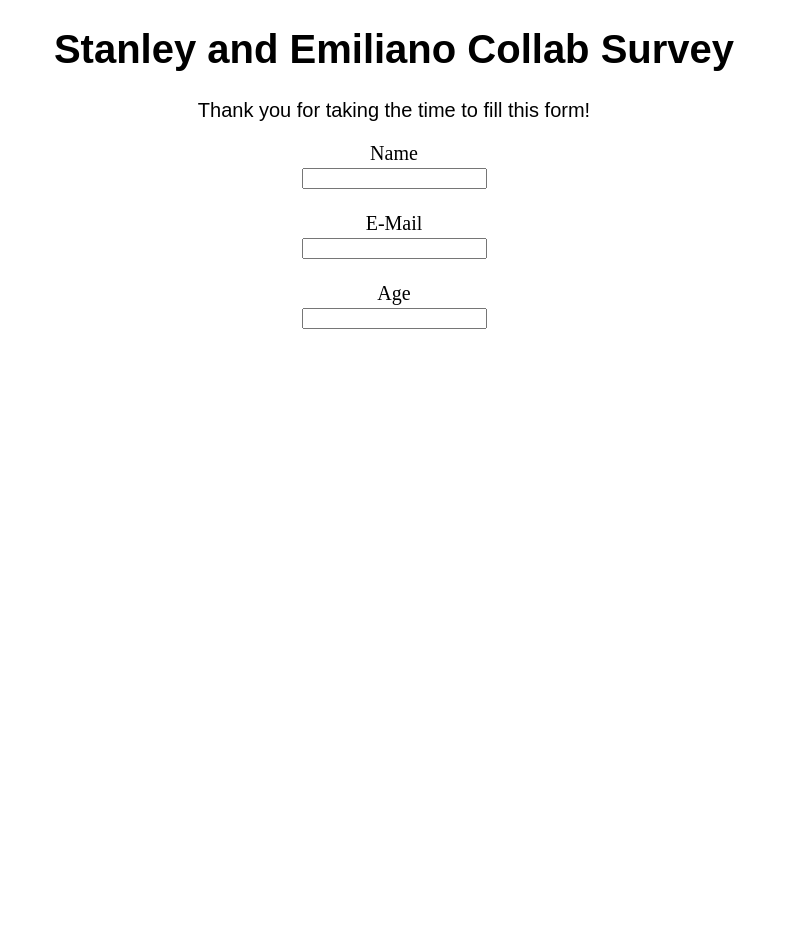
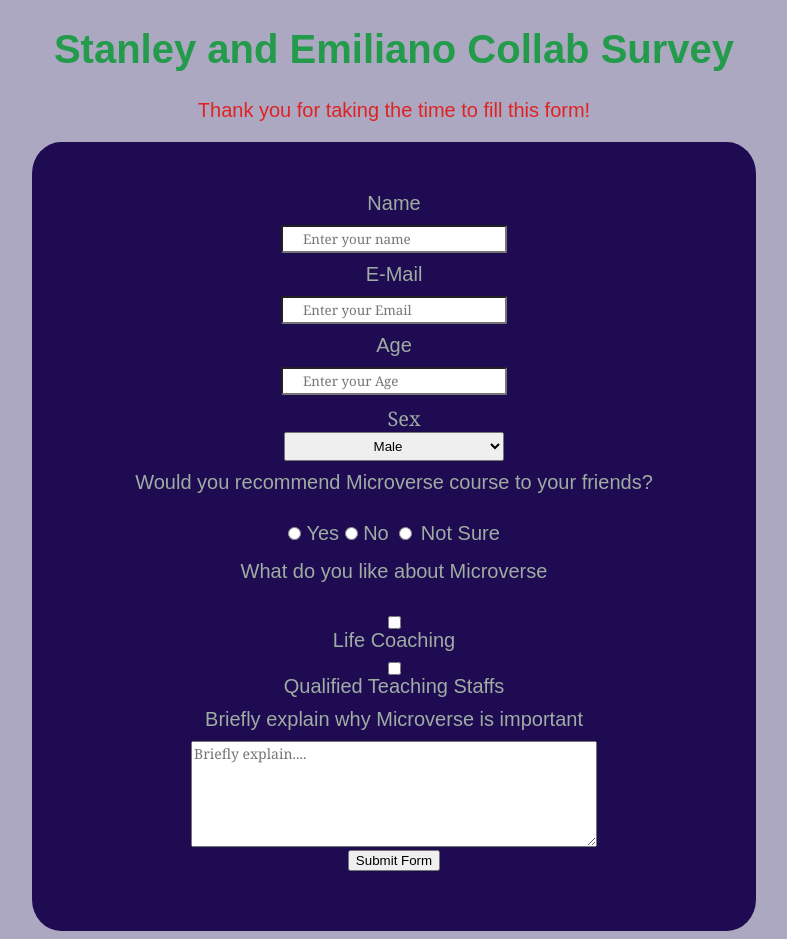
Before and after one commit to happiguru/stanley_emiliano_collab, a plain HTML site: page index.html in a window 1280 px wide. Shown: the whole page, without its empty margins (246-1033 px from the left). Before the commit the page ends 800 px from the top, so only its background shows below. Drawn offline with Linux system fonts and the light colour scheme.

Commit message:
Added the last part and some css too

```diff
--- a/index.css
+++ b/index.css
@@ -1,14 +1,84 @@
+body {
+    font-family: Arial, Helvetica, sans-serif;
+    font-size: 20px;
+    background-color: rgb(172, 168, 194);
+    color: rgb(159, 172, 163);
+}
+#main {
+    background-color: rgb(30, 11, 82);
+    margin: 0px 270px 0px 270px;
+    border-radius: 4%;
+    padding-bottom: 60px;
+}
+
 h1{
     font-size: 40px;
     text-align: center;
     font-family: Arial, Helvetica, sans-serif;
+    color: rgb(35, 155, 75);
 }
 #description{
     font-size: 20px;
     text-align: center;
     font-family:Arial, Helvetica, sans-serif;
+    color: rgb(223, 35, 35);
 }
 #survey-form{
+    margin-top: 20px;
+    padding-top: 50px;
     font-size: 20px;
     text-align: center;
+    margin: 0 auto;
 }
+
+#dropdown {
+    display: block;
+    text-align: center;
+    margin: 0 auto;
+    margin-top: 0px;
+    margin-bottom: 10px;
+    width: 220px;
+    padding: 5px;
+    border-radius: 2px;
+}
+#number, #email, #name, #sex {
+    width: 200px;
+    height: 22px;
+    border-radius: 2px;
+    padding-left: 20px;
+    margin: 10px;
+    font-family: Cambria, Cochin, Georgia, Times, 'Times New Roman', serif;
+}
+#yes, #no, #not_sure {
+    margin: 0 auto;
+    display: inline-block;
+    text-align: center;
+    margin-top: 10px;
+    margin-bottom: 10px;
+    padding: 20px;
+}
+
+#life_coaching, #qualified, #opinion, #explanation, #like, #recommendation {
+    margin: 0 auto;
+    margin-top: 10px;
+    margin-top: 10px;
+    display: block;
+    text-align: center;
+}
+
+#opinion {
+    height: 100px;
+    width: 400px;
+    text-align: left;
+    font-family: Cambria, Cochin, Georgia, Times, 'Times New Roman', serif;
+    font-size: 14px;
+}
+}
+#submit {
+    margin-top: 20px;
+    margin-bottom: 50px;
+    width: auto;
+    height: 25px;
+    font-size: 20px;
+    font-family: Arial, Helvetica, sans-serif;
+}
--- a/index.html
+++ b/index.html
@@ -8,21 +8,48 @@
         <script src="https://cdn.freecodecamp.org/testable-projects-fcc/v1/bundle.js"></script>
         <h1 id='title'>Stanley and Emiliano Collab Survey</h1>
         <p id='description'>Thank you for taking the time to fill this form!</p>
+        <div id="main">
+
         <form id="survey-form">
-            <label>Name</label>
+            <label id="name-label">Name</label>
             <br>
-            <input id="name" required type="text">
+            <input id="name" required type="text" placeholder="Enter your name">
+
             <br>
+            <label id="email-label">E-Mail</label>
             <br>
-            <label>E-Mail</label>
+            <input id="email" type="email" required placeholder="Enter your Email">
+
             <br>
-            <input id="email" type="email" required>
+            <label id="number-label">Age</label>
             <br>
+            <input id="number" type="number" required min="1" max="75" placeholder="Enter your Age" >
             <br>
-            <label>Age</label>
-            <br>
-            <input id="number" type="number" required>
 
+            <label id="sex">Sex</label>
+            <select   id="dropdown">
+                <option value="Male">Male</option>
+                <option value="Female">Female</option>
+                <option value="Others">Others</option>
+              </select>
+              <label id="recommendation">Would you recommend Microverse course to your friends?</label><br>
+
+              <input type="radio" id="yes" name="yes.." value="Yes">
+              <label id="yes_label">Yes</label>
+              <input type="radio" id="no" name="yes.." value="No">
+              <label id="no_label">No</label>
+              <input type="radio" id="Not_Sure" name="yes.." value="Not Sure">
+              <label id="not_sure_label">Not Sure</label>
+
+              <label id="like">What do you like about Microverse</label><br>
+              <input type="checkbox" id="life_coaching"  value="Life Coaching">
+              <label id="life_coaching_label">Life Coaching</label>
+              <input type="checkbox" id="qualified" value="Qualified Teaching Staffs">
+              <label id="qualified_label">Qualified Teaching Staffs</label>
+            <label id="explanation">Briefly explain why Microverse is important</label>
+              <textarea id="opinion" placeholder="Briefly explain...."></textarea>
+              <button type="submit" id="submit">Submit Form</button>
         </form>
+    </div>
     </body>
 </html>
```
